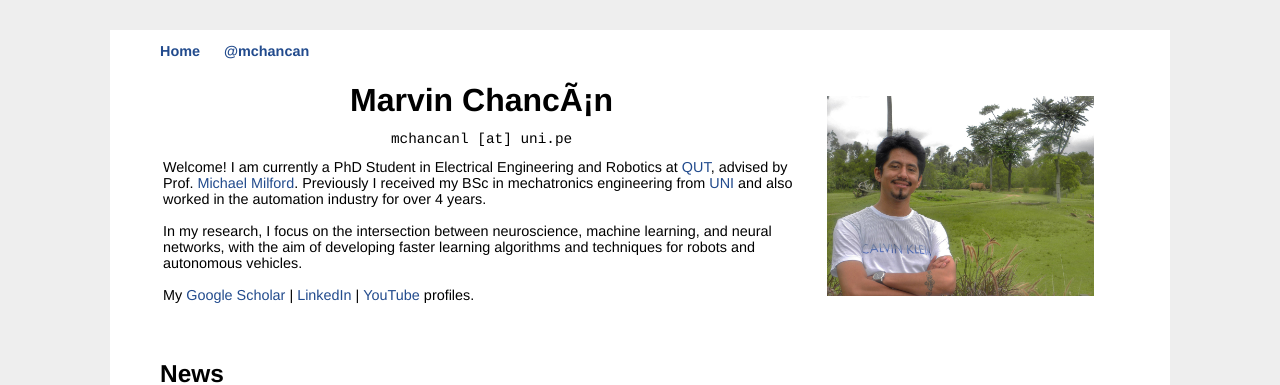
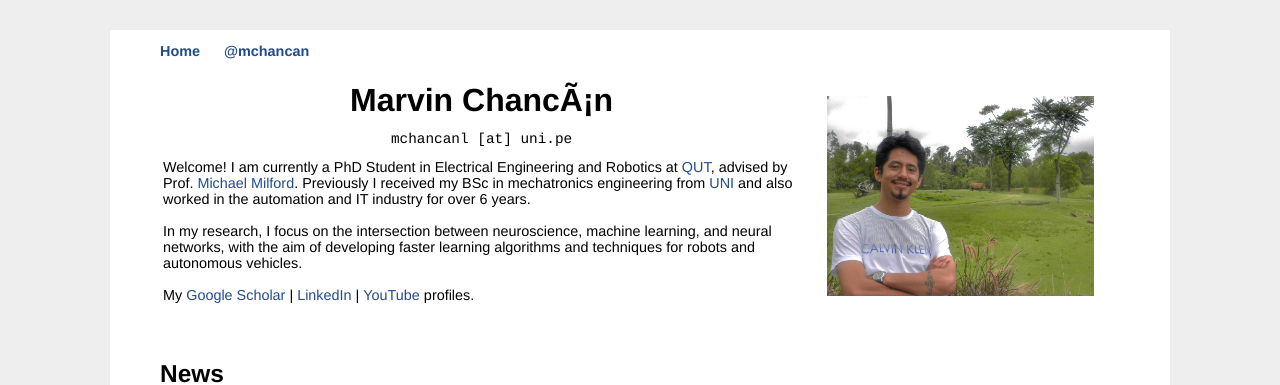
Before and after one commit to mchancan/mchancan.github.io, a Jekyll site: the page built from index.html, in a window 1280 px wide and 900 px high. Shown: the top 385 px of the window. Built offline with Jekyll 4.4.1, drawn with Linux system fonts in a browser that asks for light colours; comment, search, counter and statistics services are not loaded.

Commit message:
Update index.html

```diff
--- a/index.html
+++ b/index.html
@@ -14,7 +14,7 @@ title: Marvin's Homepage
 		<!--</div>-->
 		<p align="left">
 			Welcome! I am currently a PhD Student in Electrical Engineering and Robotics at <a href="https://www.qut.edu.au" target="_blank">QUT</a>, advised by Prof. <a href="https://scholar.google.com/citations?user=TDSmCKgAAAAJ&hl=en" target="_blank">Michael Milford</a>.
-			Previously I received my BSc in mechatronics engineering from <a href="https://en.wikipedia.org/wiki/National_University_of_Engineering" target="_blank">UNI</a> and also worked in the automation industry for over 4 years.</br>
+			Previously I received my BSc in mechatronics engineering from <a href="https://en.wikipedia.org/wiki/National_University_of_Engineering" target="_blank">UNI</a> and also worked in the automation and IT industry for over 6 years.</br>
 			</br>
 			In my research, I focus on the intersection between neuroscience, machine learning, and neural networks, with the aim of developing faster learning algorithms and techniques for robots and autonomous vehicles.</br>
 			</br>
```
